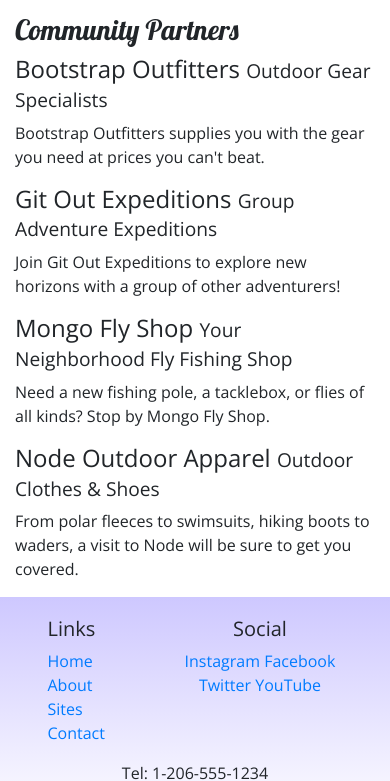
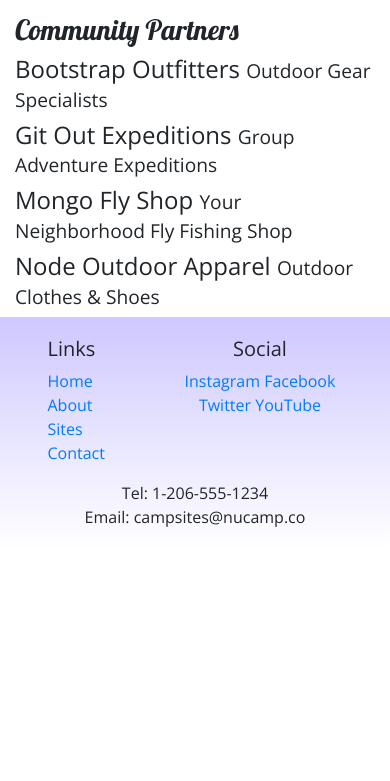
Before and after one commit to MNewman70115/nucamp-bootstrap-website, a website: page aboutus.html in a window 390 px wide. Shown: the part 550-1331 px from the top of the page. After the commit the page ends 1099 px from the top, so only its background shows below. Drawn offline with nearby package versions, Linux system fonts and the light colour scheme.

Commit message:
Fixed paragraphs

```diff
--- a/aboutus.html
+++ b/aboutus.html
@@ -51,13 +51,13 @@
             <div class="col">
                 <h3>Community Partners</h3>
                 <h4>Bootstrap Outfitters <small>Outdoor Gear Specialists</small></h4>
-                <p class=".d-none .d-sm-block">Bootstrap Outfitters supplies you with the gear you need at prices you can't beat.</p>
+                <p class="d-none d-sm-block">Bootstrap Outfitters supplies you with the gear you need at prices you can't beat.</p>
                 <h4>Git Out Expeditions <small>Group Adventure Expeditions</small></h4>
-                <p class=".d-none .d-sm-block">Join Git Out Expeditions to explore new horizons with a group of other adventurers!</p>
+                <p class="d-none d-sm-block">Join Git Out Expeditions to explore new horizons with a group of other adventurers!</p>
                 <h4>Mongo Fly Shop <small>Your Neighborhood Fly Fishing Shop</small></h4>
-                <p class=".d-none .d-sm-block">Need a new fishing pole, a tacklebox, or flies of all kinds? Stop by Mongo Fly Shop.</p>
+                <p class="d-none d-sm-block">Need a new fishing pole, a tacklebox, or flies of all kinds? Stop by Mongo Fly Shop.</p>
                 <h4>Node Outdoor Apparel <small>Outdoor Clothes & Shoes</small></h4>
-                <p class=".d-none .d-sm-block">From polar fleeces to swimsuits, hiking boots to waders, a visit to Node will be sure to get you
+                <p class="d-none d-sm-block">From polar fleeces to swimsuits, hiking boots to waders, a visit to Node will be sure to get you
                     covered.</p>
             </div>
         </div>
```
Also changed, not shown: index.html (+3 -3 lines).
